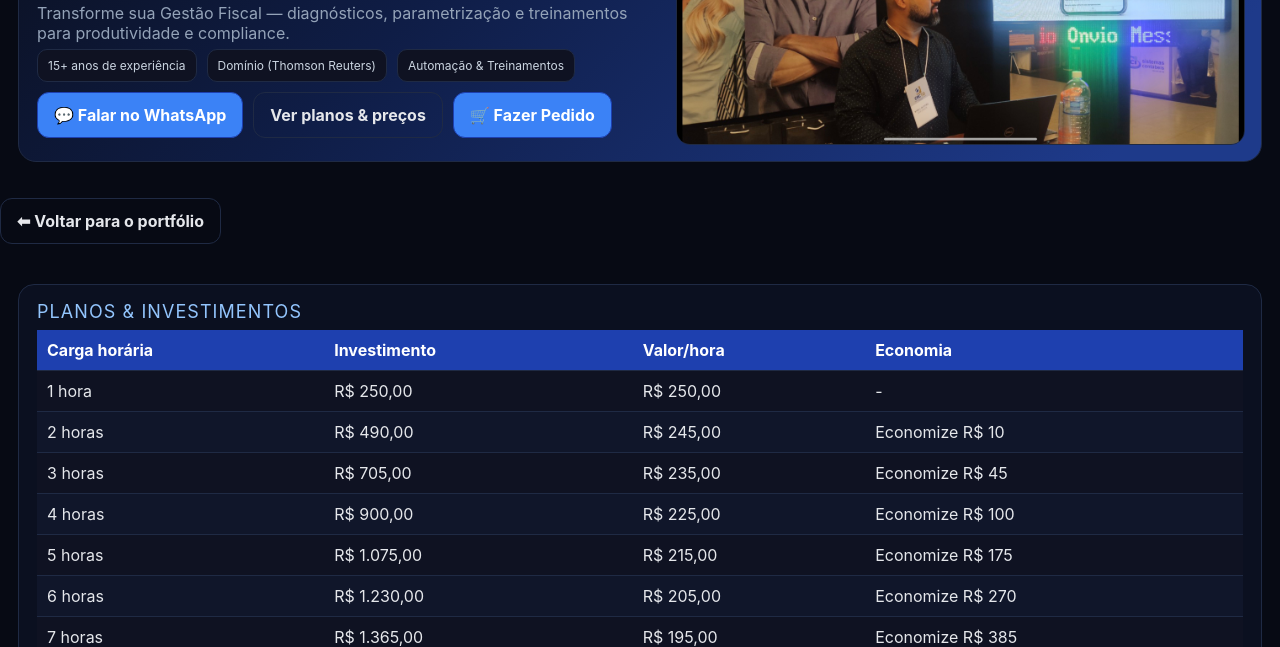
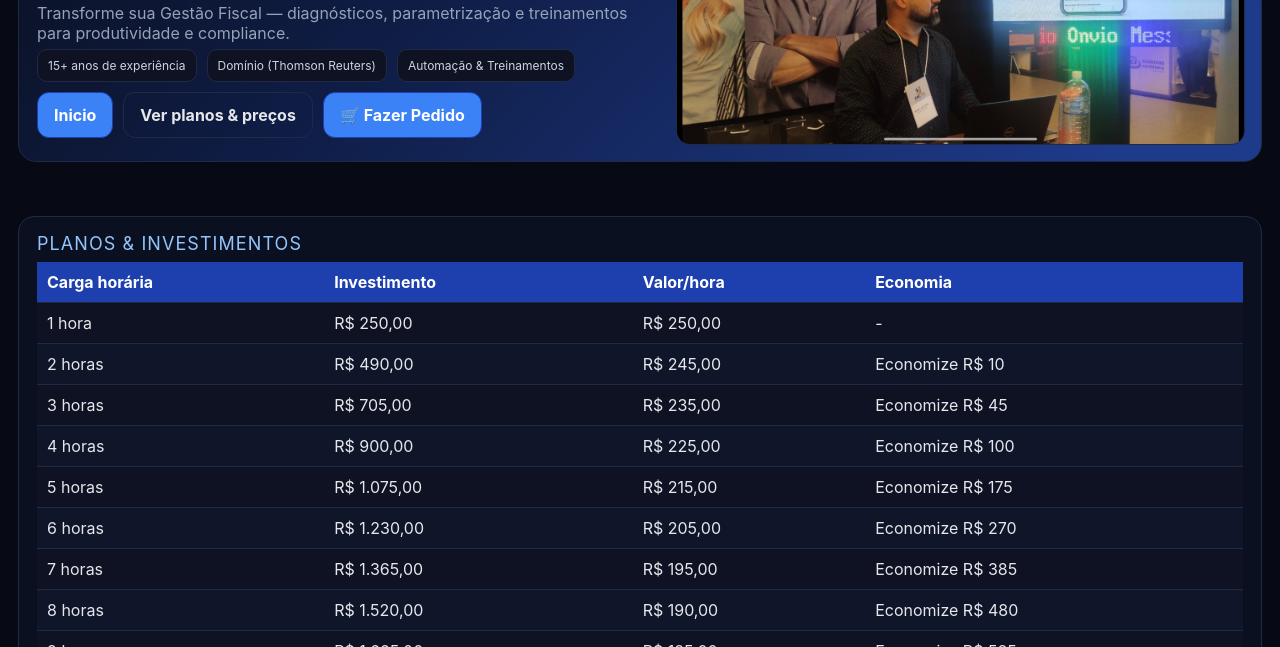
Before and after one commit to wriellgamaoliveira-pixel/portfolio, a plain HTML site: page planos.html in a window 1280 px wide. Shown: the part 153-800 px from the top of the page. Drawn offline with Linux system fonts and the light colour scheme.

Commit message:
Update planos.html

```diff
--- a/planos.html
+++ b/planos.html
@@ -156,7 +156,7 @@
         <span class="chip">Automação & Treinamentos</span>
       </div>
       <div class="cta-row">
-        <a class="btn btn-primary" href="https://wa.me/message/BM4GUNJSSCSEH1" target="_blank" rel="noopener">💬 Falar no WhatsApp</a>
+        <a class="btn btn-primary" href="index.html" target="_blank" rel="noopener">Inicio</a>
         <a class="btn btn-outline" href="planos.html">Ver planos & preços</a>
         <a class="btn btn-primary"
    href="https://wa.me/p/4003975136338132/556392038278"
@@ -172,9 +172,6 @@
     </div>
   </div>
 </section>
-    <p style="margin-top:16px">
-      <a class="btn btn-outline" href="index.html">⬅ Voltar para o portfólio</a>
-    </p>
 <section class="canvas" id="planos">
     <div class="card" style="margin-top:14px">
     <span class="page-title">PLANOS & INVESTIMENTOS</span>
```
